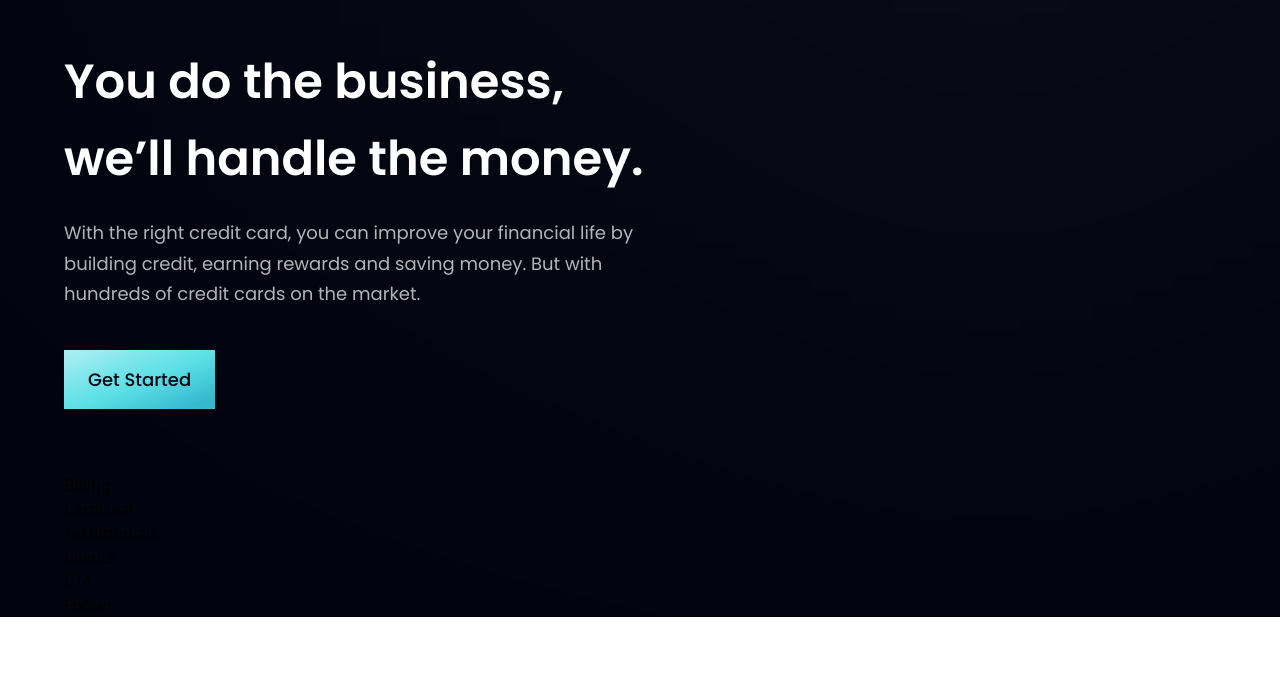
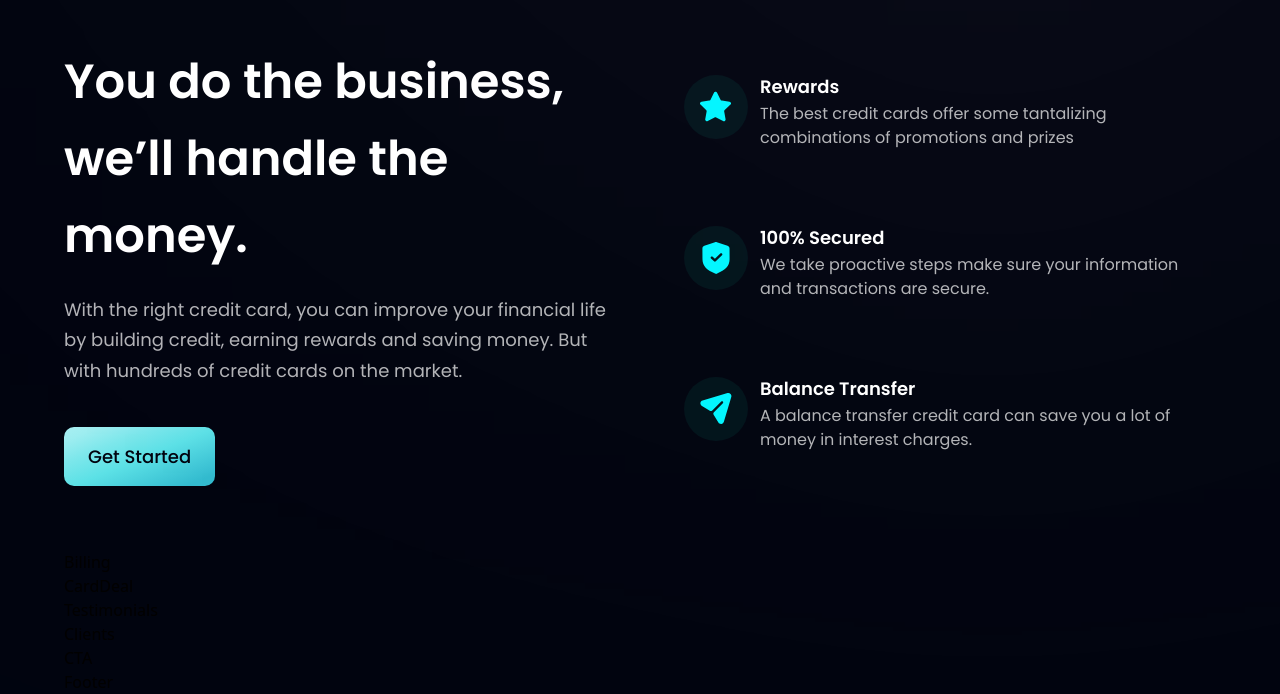
Before and after one commit to KaisBros/bank-modern-app, a React (Vite) app: page / in a window 1280 px wide. Shown: the part 965-1659 px from the top of the page. Before the commit the page ends 1582 px from the top, so only its background shows below. Built offline with nearby package versions, Linux system fonts and the light colour scheme.

Commit message:
Finish styling the Business component

```diff
--- a/src/components/Business.jsx
+++ b/src/components/Business.jsx
@@ -1,6 +1,18 @@
 import { features } from "../constants";
 import styles, { layout } from "../style";
 import Button from "./Button.jsx";
+
+const FeatureCard = ({ icon, title, content, index }) => (
+  <div className={`flex flex-row p-6 rounded-[20px] ${index !== features.length - 1 ? "mb-6" : "mb-0"} feature-card`}>
+    <div className={`w-[64px] h-[64px] rounded-full ${styles.flexCenter} bg-dimBlue`}>
+      <img src={icon} alt="icon" className="w-[50%] h-[50%] object-contain" />
+    </div>
+    <div className="flex-1 flex flex-col ml-3">
+      <h4 className="font-poppins font-semibold text-white text-[18px] leading-[23px] mb-1">{title}</h4>
+      <p className="font-poppins font-normal text-dimWhite text-[16px] leading-[24px] mb-1">{content}</p>
+    </div>
+  </div>
+);
 
 const Business = () => {
   return (
@@ -18,6 +30,12 @@
 
         <Button styles="mt-10" />
       </div>
+
+      <div className={`${layout.sectionImg} flex-col`}>
+        {features.map((feature, index) => (
+          <FeatureCard key={feature.id} {...feature} index={index} />
+        ))}
+      </div>
     </section>
   );
 };
--- a/src/components/Button.jsx
+++ b/src/components/Button.jsx
@@ -2,7 +2,7 @@
 
 const Button = ({ styles }) => {
   return (
-    <button type="button" className={`py-4 px-6 bg-blue-gradient font-poppins font-medium text-[18px] text-primary outline-none ${styles}`}>
+    <button type="button" className={`py-4 px-6 bg-blue-gradient font-poppins font-medium text-[18px] text-primary rounded-[10px] outline-none ${styles}`}>
       Get Started
     </button>
   );
```
